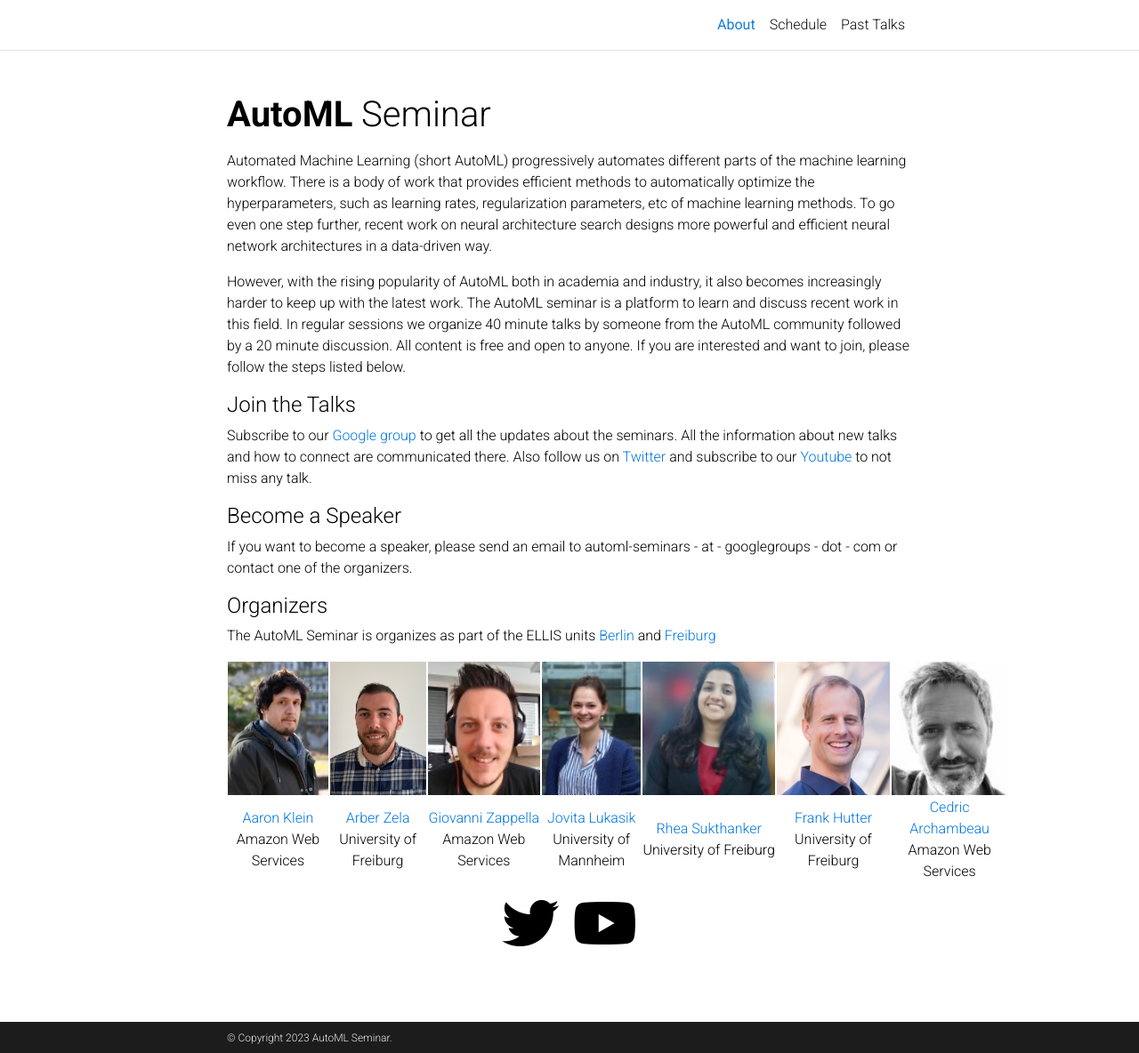
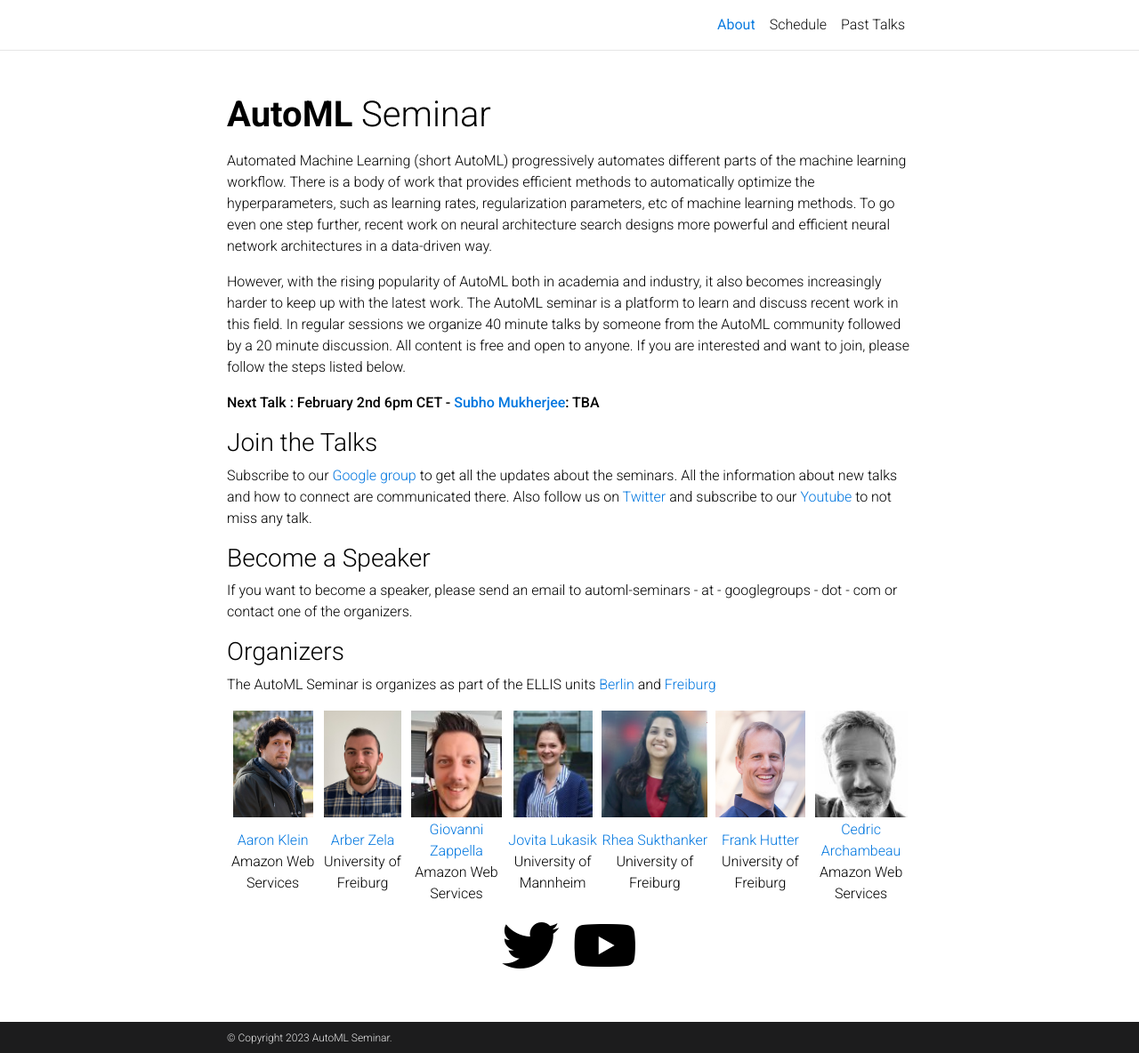
Before and after one commit to AutoML-Seminars/AutoML-Seminars.github.io, a Jekyll site: the page built from _pages/about.md, in a window 1280 px wide and 1184 px high. Shown: the whole window at 89% size. Built offline with Jekyll 4.4.1, drawn with Linux system fonts in a browser that asks for light colours; comment, search, counter and statistics services are not loaded; a style sheet for code colours, icons or effects is not loaded.

Commit message:
small fixes

```diff
--- a/_config.yml
+++ b/_config.yml
@@ -12,7 +12,7 @@ footer_text:
 keywords: automl, hyperparameter optimization, neural architecture search, deep learning, machine learning  # add your own keywords or leave empty
 
 lang: en # the language of your site (for example: en, fr, cn, ru, etc.)
-icon: ⚛️  # the emoji used as the favicon (alternatively, provide image name in /assets/img/)
+icon: logo.png  # the emoji used as the favicon (alternatively, provide image name in /assets/img/)
 
 url: https://alshedivat.github.io # the base hostname & protocol for your site
 baseurl:  # the subpath of your site, e.g. /blog/
--- a/_pages/about.md
+++ b/_pages/about.md
@@ -18,34 +18,39 @@ All content is free and open to anyone. If you are interested and want to join,
 
 
 
-#### Join the Talks
+**Next Talk : February 2nd 6pm CET - [Subho Mukherjee](https://www.microsoft.com/en-us/research/people/submukhe/): TBA**
+
+
+
+
+
+### Join the Talks
 
 Subscribe to our [Google group](https://groups.google.com/forum/#!forum/automl-seminars) to get all the updates about the seminars. All the information about new talks and how to connect are communicated there.
 Also follow us on [Twitter](https://twitter.com/automlseminar) and subscribe to our [Youtube](https://www.youtube.com/channel/UC3NoO2L7cGs7O3583ig--EA/featured) to not miss any talk.
 
 
-#### Become a Speaker
+
+### Become a Speaker
 
 If you want to become a speaker, please send an email to automl-seminars - at - googlegroups - dot - com or contact one of the organizers.
 
 
 
 
-#### Organizers
+### Organizers
 
 The AutoML Seminar is organizes as part of the ELLIS units [Berlin](https://ellis.eu/units/berlin) and [Freiburg](https://ellis.eu/units/freiburg)
 
-<table style="width:75%">
+<table style="width:100%">
   <tr>
-    <td style="text-align:center"><img src="assets/img/aaron.jpg" height="150"></td>
-    <td style="text-align:center"><img src="assets/img/arber.jpg" height="150"></td>
-    <td style="text-align:center"><img src="assets/img/giovanni.jpg" height="150"></td>
-    <td style="text-align:center"><img src="assets/img/jovita.jpg" height="150"></td>
-    <td style="text-align:center"><img src="assets/img/rhea.jpg" height="150"></td>
-    <td style="text-align:center"><img src="assets/img/frank.jpg" height="150"></td>
-    <td style="text-align:center"><img src="assets/img/cedric.jpg" height="150"></td>
-
-
+    <td style="text-align:center"><img src="assets/img/aaron.jpg" height="120"></td>
+    <td style="text-align:center"><img src="assets/img/arber.jpg" height="120"></td>
+    <td style="text-align:center"><img src="assets/img/giovanni.jpg" height="120"></td>
+    <td style="text-align:center"><img src="assets/img/jovita.jpg" height="120"></td>
+    <td style="text-align:center"><img src="assets/img/rhea.jpg" height="120"></td>
+    <td style="text-align:center"><img src="assets/img/frank.jpg" height="120"></td>
+    <td style="text-align:center"><img src="assets/img/cedric.jpg" height="120"></td>
   </tr>
   <tr>
     <td style="text-align:center"><a href="https://aaronkl.github.io/">Aaron Klein</a> <br> Amazon Web Services</td>
```
Also changed, not shown: _pages/schedule.md (+7 -3 lines), assets/img/logo.png (added).
